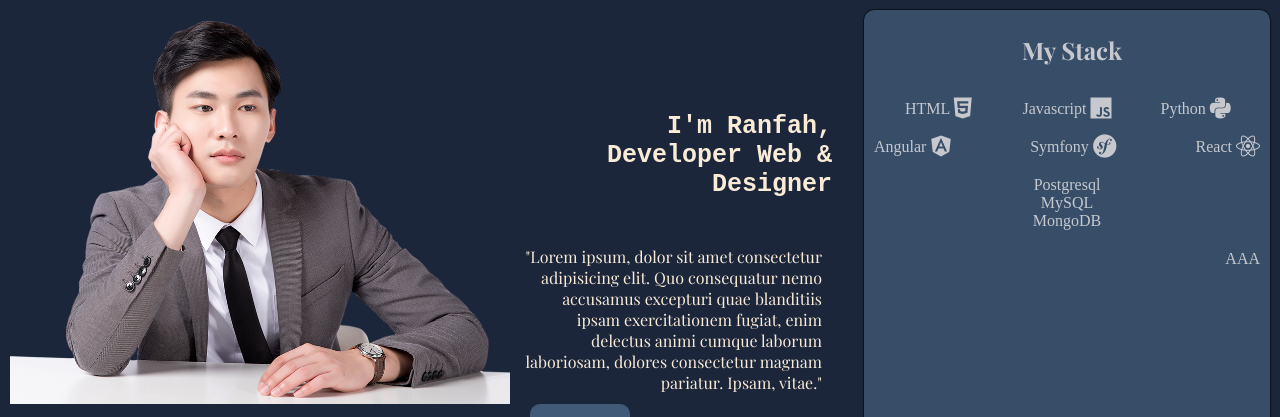
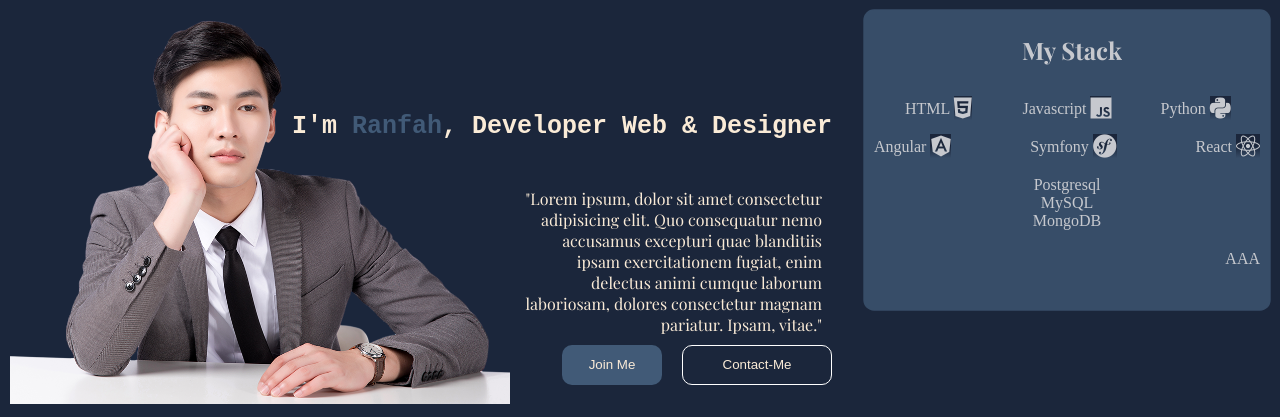
Before and after one commit to Ranfah/myportfolio, a plain HTML site: page index.html in a window 1280 px wide. Shown: the top 417 px of the page. Drawn offline with nearby package versions, Linux system fonts and the light colour scheme; a web font is replaced by a local one.

Commit message:
design responsive..mbola tsy mety

```diff
--- a/assets/style.css
+++ b/assets/style.css
@@ -1,12 +1,17 @@
 @import url('https://fonts.googleapis.com/css2?family=Playfair+Display:ital,wght@0,400;0,500;0,600;0,700;0,800;0,900;1,400;1,500;1,600;1,700;1,800;1,900&family=Roboto+Mono:ital,wght@0,100;0,200;0,400;0,600;1,700&display=swap');
-body{
+::after,::before,body{
+    width: auto;
+    height: auto;
     margin: 0;
+    padding: 0;
     background:linear-gradient(#1B263B 50%,#415A77);
 }
 .container{
+    position: relative;
     display: flex;
-    flex-direction: column;
+    flex-wrap: wrap;
     color: antiquewhite;
+    justify-content: center;
 }
 .donner_perso{
     display: grid;
@@ -29,11 +34,13 @@ img{
     z-index:399;
 }
 .cote_gauche{
+    position: relative;
     color: white;
-    height: auto;
+    width: auto;
+    height: 300px;
     margin: 10px;
     background: #415A77;
-    box-shadow: 0px 0px 0.7px 0.7px black;
+    box-shadow: 0px 0px 0px 0.7px #415A77;
     border: none;
     border-radius: 10px;
     opacity: 75%;
@@ -68,9 +75,9 @@ img{
     flex-direction: row-reverse;
 }
 .experience_perso{
+    position: relative;
     color: black;
-    position: relative;
-    margin: 0px 100px 0px 100px;
+    margin: 25px 100px 0px 100px;
     height: auto;
     border-radius: 10px;
     display: flex;
@@ -95,7 +102,6 @@ img{
     height: auto;
 }
 .projet_link_1, .projet_link_3{
-    color: black !important;
     margin: 5px;
     border:  none;
     border-radius: 5px;
@@ -137,7 +143,6 @@ img{
     font-family: monospace;
     position: relative;
     font-size: 25px;
-    padding-left: 500px;
     text-align: end;
 
 }
@@ -160,6 +165,7 @@ img{
 
 .inter_ligne{
     height: auto;
+    width: 50%;
 }
 .style_inter_ligne{
     position: relative;
@@ -186,11 +192,17 @@ img{
 }
 .title_contact{
     text-align: center;
+    justify-content: center;
+    width: 100%;
 }
 .style_hr{
-    width: 50%;
+    width: 100%;
     height: 0.5px;
     border: dashed 1px black;
+}
+.style_hr.footer{
+    width: 50%;
+    justify-content: center;
 }
 .style_image{
     position: relative;
@@ -206,13 +218,28 @@ img{
     background:  #415A77;
     border: none;
 }
-button{
-    position: relative;
-    align-content: end;
-    margin-top: 25px;
-    margin-left: 510px;
-}
 .btn_style:hover{
     background: none;
-    border: solid 2px #415A77;
+    border: solid 1px white;
 }
+.btn_position{
+    position: relative;
+    margin-top: 40px;
+    justify-content: end;
+    gap: 20px;
+    display: flex;
+    flex-direction: row;
+}
+.btn_style.contact-me{
+    width: 150px;
+    background: none;
+    border: solid 1px white;
+}
+.btn_style.contact-me:hover{
+    width: 150px;
+    border: solid 1px #415A77 ;
+    background:  #415A77;
+}
+span{
+    color: #415A77;
+}
--- a/index.html
+++ b/index.html
@@ -17,11 +17,14 @@ href="https://cdnjs.cloudflare.com/ajax/libs/font-awesome/6.4.0/css/all.min.css"
                     <img src="./image/img.png" alt="" srcset="">
                 </div>
                 <div class="style_text">
-                    <h1 class="text_title">I'm Ranfah, Developer Web & Designer</h1>
+                    <h1 class="text_title">I'm <span>Ranfah</span>, Developer Web & Designer</h1>
                     <p class="text_bio">"Lorem ipsum, dolor sit amet consectetur adipisicing elit. Quo consequatur nemo accusamus excepturi quae blanditiis ipsam exercitationem fugiat, enim delectus animi cumque laborum laboriosam, dolores consectetur magnam pariatur. Ipsam, vitae."</p>
 
                 </div>
-                <button class="btn_style">Join Me</button>
+                <div class="btn_position">
+                    <button class="btn_style">Join Me</button>
+                    <button class="btn_style contact-me">Contact-Me</button>
+                </div>
             </div>
             <div class="cote_gauche">
                 <h3 class="text_title_stack">My Stack</h3>
@@ -117,7 +120,7 @@ href="https://cdnjs.cloudflare.com/ajax/libs/font-awesome/6.4.0/css/all.min.css"
         </div>
         <div class="title_contact">
             <h3>Join me!</h3>
-            <hr class="style_hr">
+            <hr class="style_hr footer">
         </div>
         <div class="contacte">
             <div class="github">
```
